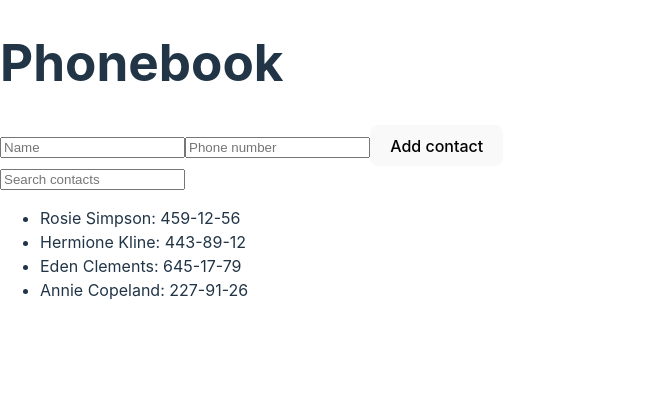
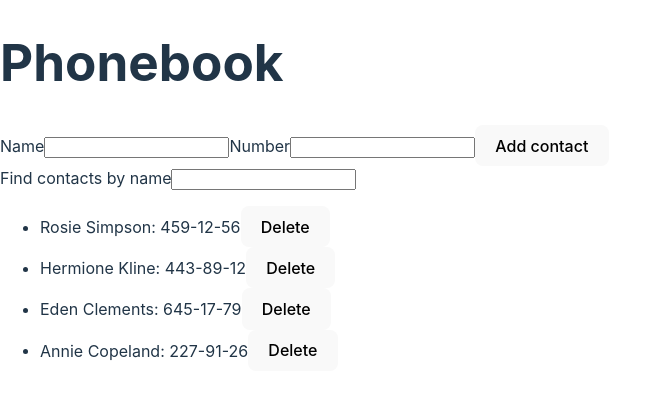
Before and after one commit to Viktor2024S/goit-react-hw-03, a React (Vite) app: page / in a window 1280 px wide. Shown: the top 398 px of the page, without its empty margins (0-651 px from the left). Built offline with nearby package versions, Linux system fonts and the light colour scheme.

Commit message:
Add Formik

```diff
--- a/package.json
+++ b/package.json
@@ -10,8 +10,10 @@
     "preview": "vite preview"
   },
   "dependencies": {
+    "formik": "^2.4.6",
     "react": "^18.3.1",
-    "react-dom": "^18.3.1"
+    "react-dom": "^18.3.1",
+    "yup": "^1.4.0"
   },
   "devDependencies": {
     "@eslint/js": "^9.9.0",
--- a/src/App.jsx
+++ b/src/App.jsx
@@ -1,30 +1,36 @@
-import { useState } from "react";
+import { useState, useEffect } from "react";
 import ContactForm from "./components/ContactForm/ContactForm";
 import SearchBox from "./components/SearchBox/SearchBox";
 import ContactList from "./components/ContactList/ContactList";
-import styles from "./App.module.css";
 
-export default function App() {
+const App = () => {
   const [contacts, setContacts] = useState([
     { id: "id-1", name: "Rosie Simpson", number: "459-12-56" },
     { id: "id-2", name: "Hermione Kline", number: "443-89-12" },
     { id: "id-3", name: "Eden Clements", number: "645-17-79" },
     { id: "id-4", name: "Annie Copeland", number: "227-91-26" },
   ]);
-
   const [filter, setFilter] = useState("");
 
-  const addContact = (name, number) => {
-    const newContact = {
-      id: `id-${contacts.length + 1}`,
-      name,
-      number,
-    };
-    setContacts([...contacts, newContact]);
+  useEffect(() => {
+    const savedContacts = JSON.parse(localStorage.getItem("contacts"));
+    if (savedContacts) {
+      setContacts(savedContacts);
+    }
+  }, []);
+
+  useEffect(() => {
+    localStorage.setItem("contacts", JSON.stringify(contacts));
+  }, [contacts]);
+
+  const addContact = (newContact) => {
+    setContacts((prevContacts) => [...prevContacts, newContact]);
   };
 
-  const handleFilterChange = (event) => {
-    setFilter(event.target.value);
+  const deleteContact = (id) => {
+    setContacts((prevContacts) =>
+      prevContacts.filter((contact) => contact.id !== id)
+    );
   };
 
   const filteredContacts = contacts.filter((contact) =>
@@ -32,11 +38,13 @@ export default function App() {
   );
 
   return (
-    <div className={styles.appContainer}>
+    <div>
       <h1>Phonebook</h1>
       <ContactForm addContact={addContact} />
-      <SearchBox filter={filter} onFilterChange={handleFilterChange} />
-      <ContactList contacts={filteredContacts} />
+      <SearchBox filter={filter} setFilter={setFilter} />
+      <ContactList contacts={filteredContacts} deleteContact={deleteContact} />
     </div>
   );
-}
+};
+
+export default App;
--- a/src/components/Contact/Contact.jsx
+++ b/src/components/Contact/Contact.jsx
@@ -1,9 +1,10 @@
-import styles from "./Contact.module.css";
-
-export default function Contact({ name, number }) {
+const Contact = ({ contact, deleteContact }) => {
   return (
-    <li className={styles.contact}>
-      {name}: {number}
+    <li>
+      {contact.name}: {contact.number}
+      <button onClick={() => deleteContact(contact.id)}>Delete</button>
     </li>
   );
-}
+};
+
+export default Contact;
--- a/src/components/ContactForm/ContactForm.jsx
+++ b/src/components/ContactForm/ContactForm.jsx
@@ -1,38 +1,53 @@
-import { useState } from "react";
-import styles from "./ContactForm.module.css";
+import { Formik, Form, Field, ErrorMessage } from "formik";
+import * as Yup from "yup";
+import { nanoid } from "nanoid";
 
-export default function ContactForm({ addContact }) {
-  const [name, setName] = useState("");
-  const [number, setNumber] = useState("");
+const ContactForm = ({ addContact }) => {
+  const initialValues = {
+    name: "",
+    number: "",
+  };
 
-  const handleSubmit = (event) => {
-    event.preventDefault();
-    addContact(name, number);
-    setName("");
-    setNumber("");
+  const validationSchema = Yup.object({
+    name: Yup.string()
+      .min(3, "Minimum 3 characters")
+      .max(50, "Maximum 50 characters")
+      .required("Required"),
+    number: Yup.string()
+      .min(3, "Minimum 3 characters")
+      .max(50, "Maximum 50 characters")
+      .required("Required"),
+  });
+
+  const onSubmit = (values, { resetForm }) => {
+    const newContact = {
+      id: nanoid(),
+      name: values.name,
+      number: values.number,
+    };
+    addContact(newContact);
+    resetForm();
   };
 
   return (
-    <form onSubmit={handleSubmit} className={styles.form}>
-      <input
-        type="text"
-        value={name}
-        onChange={(e) => setName(e.target.value)}
-        placeholder="Name"
-        required
-        className={styles.input}
-      />
-      <input
-        type="text"
-        value={number}
-        onChange={(e) => setNumber(e.target.value)}
-        placeholder="Phone number"
-        required
-        className={styles.input}
-      />
-      <button type="submit" className={styles.button}>
-        Add contact
-      </button>
-    </form>
+    <Formik
+      initialValues={initialValues}
+      validationSchema={validationSchema}
+      onSubmit={onSubmit}
+    >
+      <Form>
+        <label htmlFor="name">Name</label>
+        <Field type="text" id="name" name="name" />
+        <ErrorMessage name="name" component="div" />
+
+        <label htmlFor="number">Number</label>
+        <Field type="text" id="number" name="number" />
+        <ErrorMessage name="number" component="div" />
+
+        <button type="submit">Add contact</button>
+      </Form>
+    </Formik>
   );
-}
+};
+
+export default ContactForm;
--- a/src/components/ContactList/ContactList.jsx
+++ b/src/components/ContactList/ContactList.jsx
@@ -1,12 +1,17 @@
 import Contact from "../Contact/Contact";
-import styles from "./ContactList.module.css";
 
-export default function ContactList({ contacts }) {
+const ContactList = ({ contacts, deleteContact }) => {
   return (
-    <ul className={styles.list}>
+    <ul>
       {contacts.map((contact) => (
-        <Contact key={contact.id} name={contact.name} number={contact.number} />
+        <Contact
+          key={contact.id}
+          contact={contact}
+          deleteContact={deleteContact}
+        />
       ))}
     </ul>
   );
-}
+};
+
+export default ContactList;
--- a/src/components/SearchBox/SearchBox.jsx
+++ b/src/components/SearchBox/SearchBox.jsx
@@ -1,13 +1,14 @@
-import styles from "./SearchBox.module.css";
+const SearchBox = ({ filter, setFilter }) => {
+  const handleChange = (e) => {
+    setFilter(e.target.value);
+  };
 
-export default function SearchBox({ filter, onFilterChange }) {
   return (
-    <input
-      type="text"
-      value={filter}
-      onChange={onFilterChange}
-      placeholder="Search contacts"
-      className={styles.input}
-    />
+    <div>
+      <label htmlFor="search">Find contacts by name</label>
+      <input type="text" id="search" value={filter} onChange={handleChange} />
+    </div>
   );
-}
+};
+
+export default SearchBox;
```
Also changed, not shown: 1 other file (tests, documents, lock files or other folders).
